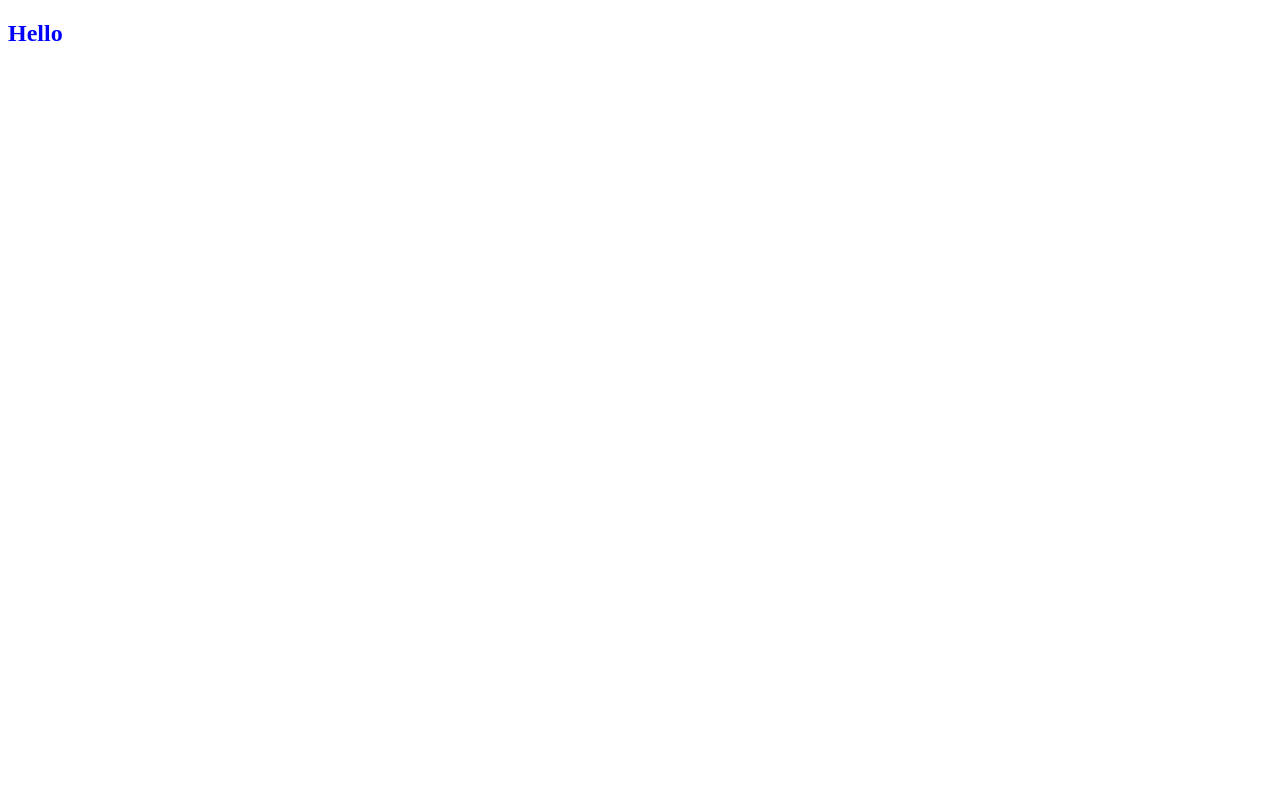
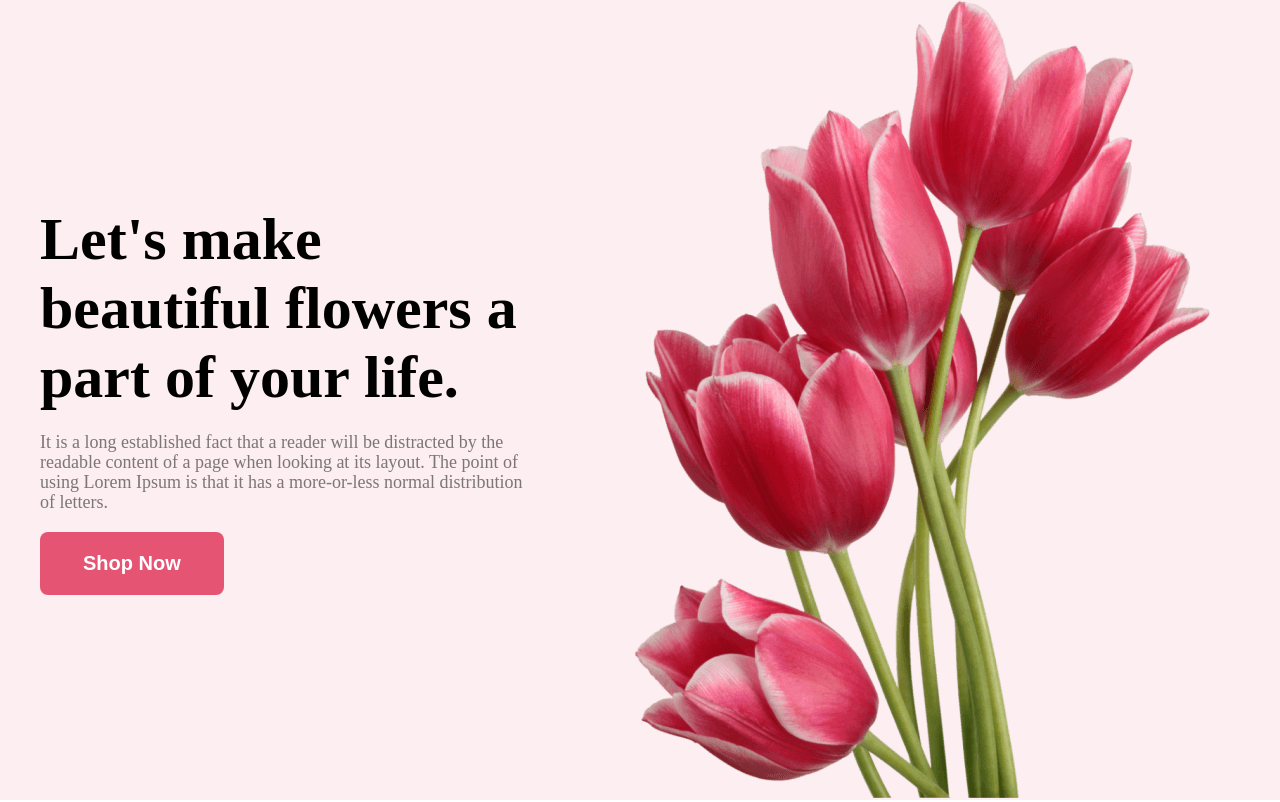
Before and after one commit to Sakib-Nazmus/Assignment-Flower-Shop, a plain HTML site: page index.html in a window 1280 px wide. Drawn offline with Linux system fonts and the light colour scheme.

Commit message:
1st section

```diff
--- a/index.html
+++ b/index.html
@@ -12,7 +12,20 @@
     </header>
     <main>
         <div class="first-section">
-        <h2> Hello</h2>
+        <div class="text1">
+            <h2 class="first-title">Let's make <br>
+                beautiful flowers a <br>
+                part of your life. <br>
+            </h2>
+            <p class="primary-pr">It is a long established fact that a reader will be distracted by the readable
+                content of a page when looking at its layout. The point of using Lorem Ipsum is
+                that it has a more-or-less normal distribution of letters.
+            </p>
+            <button class="btn-primary">Shop Now</button>
+        </div>
+        <div class="image1">
+            <img class="image1st" src="Image/pngwing 10.png" alt="">
+        </div>
 
         </div>
     </main>
--- a/style.css
+++ b/style.css
@@ -1,3 +1,54 @@
+*{
+    margin: 0;
+    padding: 0;
+}
+
+
 .first-section{
-    color: blue;
+    height: 100vh;
+    background-color: #FCEEF1;
+    display: flex;
+    align-items: center;
+    justify-content: space-around;
+    padding-left: 40px;
+    padding-right: 40px;
 }
+.text1{
+
+    width: 700px;
+    margin: auto;
+}
+
+.first-title{
+
+    color: black;
+    font-size: 60px;
+    font-weight: 800;
+    line-height: normal;
+}
+
+.primary-pr{
+    color: rgba(39, 39, 39, 0.60);
+    font-size: 18px;
+    font-weight: 400;
+    line-height: 20px;
+    margin-top: 20px;
+    margin-bottom: 20px;
+    width: 500px;
+
+}
+
+.btn-primary{
+    background-color: #E55473;
+    color: white;
+    font-size: 20px;
+    font-weight: 700;
+    border: none;
+    border-radius: 8px;
+    padding: 20px 43px;
+}
+
+.image1st{
+    height: 100vh;
+
+}
```
